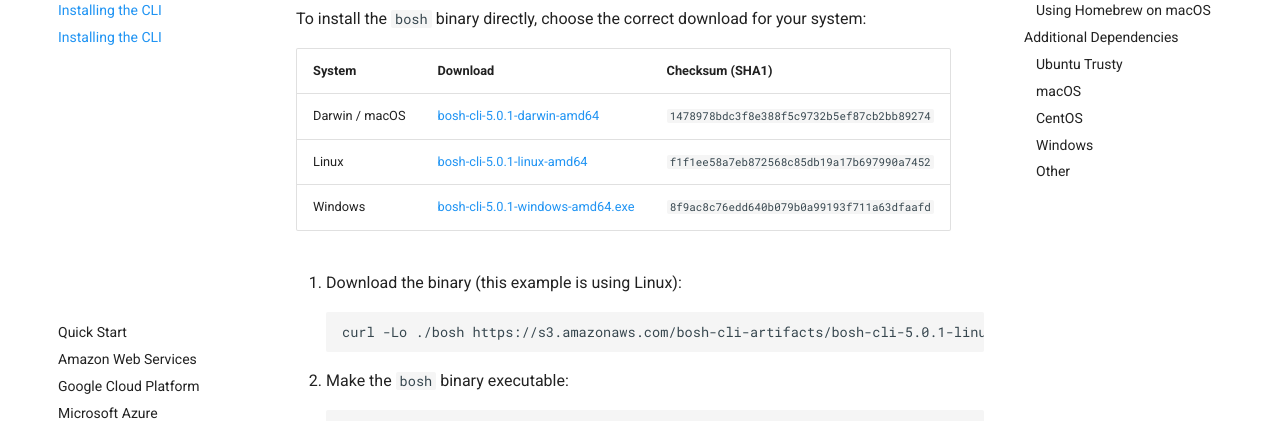
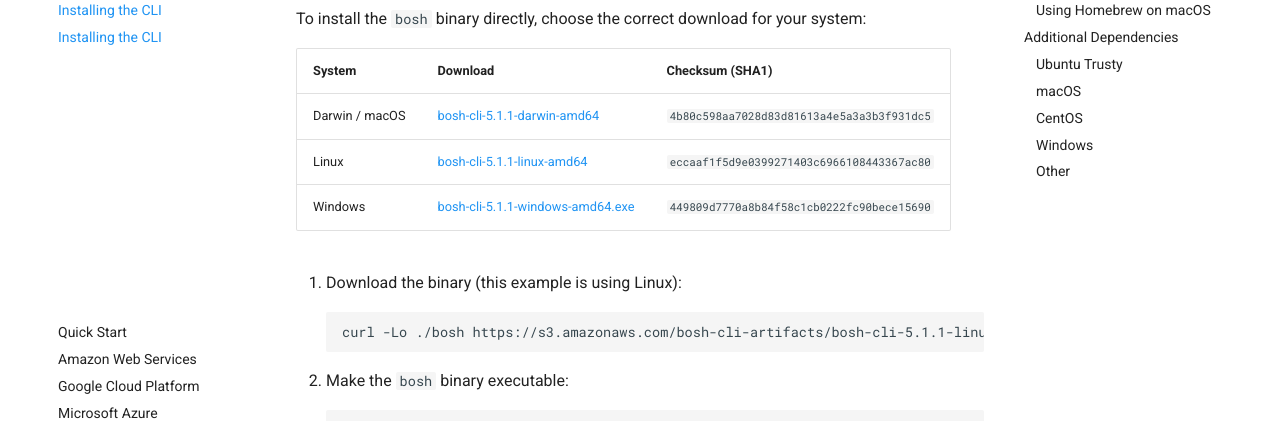
Before and after one commit to cloudfoundry/docs-bosh, an MkDocs documentation site: the page built from content/cli-v2-install.md, in a window 1280 px wide and 900 px high, scrolled down 315 px. Shown: the part 152-573 px from the top of the window. Built offline with MkDocs 1.6.1 and Material for MkDocs 9.7.7, drawn with Linux system fonts in a browser that asks for light colours; old or Windows-style settings are respelled for this version of MkDocs.

Commit message:
Update component references: bosh-cli/5.1.1

```diff
--- a/snippets/bosh-cli/latest-version-curl-linux.md
+++ b/snippets/bosh-cli/latest-version-curl-linux.md
@@ -1 +1 @@
-curl -Lo ./bosh https://s3.amazonaws.com/bosh-cli-artifacts/bosh-cli-5.0.1-linux-amd64
+curl -Lo ./bosh https://s3.amazonaws.com/bosh-cli-artifacts/bosh-cli-5.1.1-linux-amd64
--- a/snippets/bosh-cli/latest-versions-table.md
+++ b/snippets/bosh-cli/latest-versions-table.md
@@ -1,5 +1,5 @@
 | System         | Download                                                                                                         | Checksum (SHA1)                            |
 | -------------- | ---------------------------------------------------------------------------------------------------------------- | ------------------------------------------ |
-| Darwin / macOS | [bosh-cli-5.0.1-darwin-amd64](https://s3.amazonaws.com/bosh-cli-artifacts/bosh-cli-5.0.1-darwin-amd64)           | `1478978bdc3f8e388f5c9732b5ef87cb2bb89274` |
-| Linux          | [bosh-cli-5.0.1-linux-amd64](https://s3.amazonaws.com/bosh-cli-artifacts/bosh-cli-5.0.1-linux-amd64)             | `f1f1ee58a7eb872568c85db19a17b697990a7452` |
-| Windows        | [bosh-cli-5.0.1-windows-amd64.exe](https://s3.amazonaws.com/bosh-cli-artifacts/bosh-cli-5.0.1-windows-amd64.exe) | `8f9ac8c76edd640b079b0a99193f711a63dfaafd` |
+| Darwin / macOS | [bosh-cli-5.1.1-darwin-amd64](https://s3.amazonaws.com/bosh-cli-artifacts/bosh-cli-5.1.1-darwin-amd64)           | `4b80c598aa7028d83d81613a4e5a3a3b3f931dc5` |
+| Linux          | [bosh-cli-5.1.1-linux-amd64](https://s3.amazonaws.com/bosh-cli-artifacts/bosh-cli-5.1.1-linux-amd64)             | `eccaaf1f5d9e0399271403c6966108443367ac80` |
+| Windows        | [bosh-cli-5.1.1-windows-amd64.exe](https://s3.amazonaws.com/bosh-cli-artifacts/bosh-cli-5.1.1-windows-amd64.exe) | `449809d7770a8b84f58c1cb0222fc90bece15690` |
```
Also changed, not shown: snippets/bosh-cli/latest-versions-table-supported.md (+2 -2 lines).
